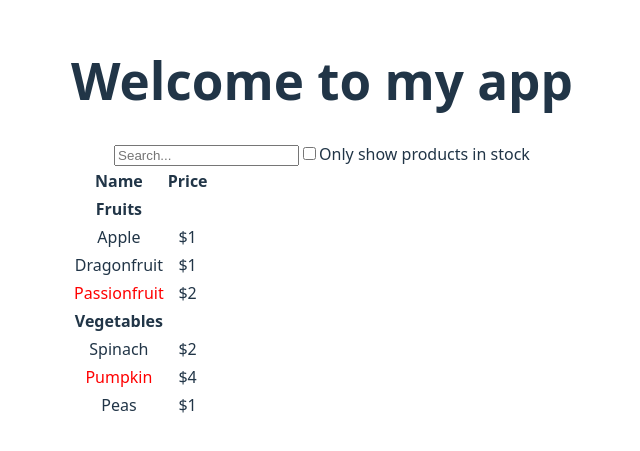
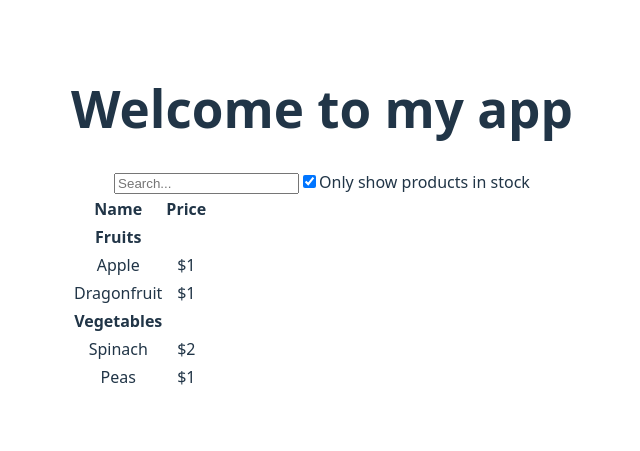
Before and after one commit to nhatnguyen-agilityio/react-training, a React (Vite) app in the folder my-example-app/: page / in a window 1280 px wide. Shown: the part 181-632 px from the top of the page, without its empty margins (318-958 px from the left). Built offline with nearby package versions, Linux system fonts and the light colour scheme.

Commit message:
feat(): use useState to render data for components

```diff
--- a/my-example-app/src/components/Product/ProductTable/index.tsx
+++ b/my-example-app/src/components/Product/ProductTable/index.tsx
@@ -1,16 +1,20 @@
 import ProductCategory from "./ProductCategory";
 import ProductItem from "./ProductItem";
-import ProductInterface from "../../../interfaces/product";
 import { JSX } from "react";
+import ProductTableInterface from "../../../interfaces/productTable";
 
-interface ProductTableInterface {
-  products: ProductInterface[]
-}
-
-const ProductTable = ({ products }: ProductTableInterface) => {
+const ProductTable = ({ products, filterText, inStockOnly }: ProductTableInterface) => {
   const rows: JSX.Element[] = [];
   let lastCategory: string | null = null;
   products.forEach((item) => {
+    if (item.name.toLowerCase().indexOf(filterText.toLowerCase()) === -1) {
+      return;
+    }
+
+    if (inStockOnly && !item.stocked) {
+      return;
+    }
+
     if (item.category !== lastCategory) {
       rows.push(
         <ProductCategory category={item.category} key={item.category} />
--- a/my-example-app/src/components/Product/SearchBar/index.tsx
+++ b/my-example-app/src/components/Product/SearchBar/index.tsx
@@ -1,9 +1,11 @@
-const SearchBar = () => {
+import SearchBarInterface from "../../../interfaces/searchBar";
+
+const SearchBar = ({filterText, inStockOnly}: SearchBarInterface) => {
   return (
     <form>
-      <input type="text" placeholder="Search..." />
+      <input type="text" placeholder="Search..." value={filterText} />
       <label>
-        <input type="checkbox" />
+        <input type="checkbox" checked={inStockOnly} />
         <span>Only show products in stock</span>
       </label>
     </form>
--- a/my-example-app/src/components/Product/index.tsx
+++ b/my-example-app/src/components/Product/index.tsx
@@ -1,3 +1,4 @@
+import { useState } from "react";
 import SearchBar from "./SearchBar";
 import ProductTable from "./ProductTable";
 import ProductInterface from "../../interfaces/product";
@@ -12,10 +13,18 @@ const Product = () => {
     { category: "Vegetables", price: "$1", stocked: true, name: "Peas" }
   ];
 
+  const [filterText, setFilterText] = useState("");
+  const [inStockOnly, setInStockOnly] = useState(true);
+
   return (
     <>
-      <SearchBar />
-      <ProductTable products={PRODUCTS}/>
+      <SearchBar
+        filterText={filterText}
+        inStockOnly={inStockOnly} />
+      <ProductTable
+        products={PRODUCTS}
+        filterText={filterText}
+        inStockOnly={inStockOnly} />
     </>
   );
 }
--- /dev/null
+++ b/my-example-app/src/interfaces/productTable.tsx
@@ -0,0 +1,9 @@
+import ProductInterface from "./product";
+
+interface ProductTableInterface {
+    products: ProductInterface[],
+    filterText: string,
+    inStockOnly: boolean
+}
+
+export default ProductTableInterface;
--- /dev/null
+++ b/my-example-app/src/interfaces/searchBar.tsx
@@ -0,0 +1,6 @@
+interface SearchBarInterface {
+    filterText: string;
+    inStockOnly: boolean;
+}
+
+export default SearchBarInterface;
```
